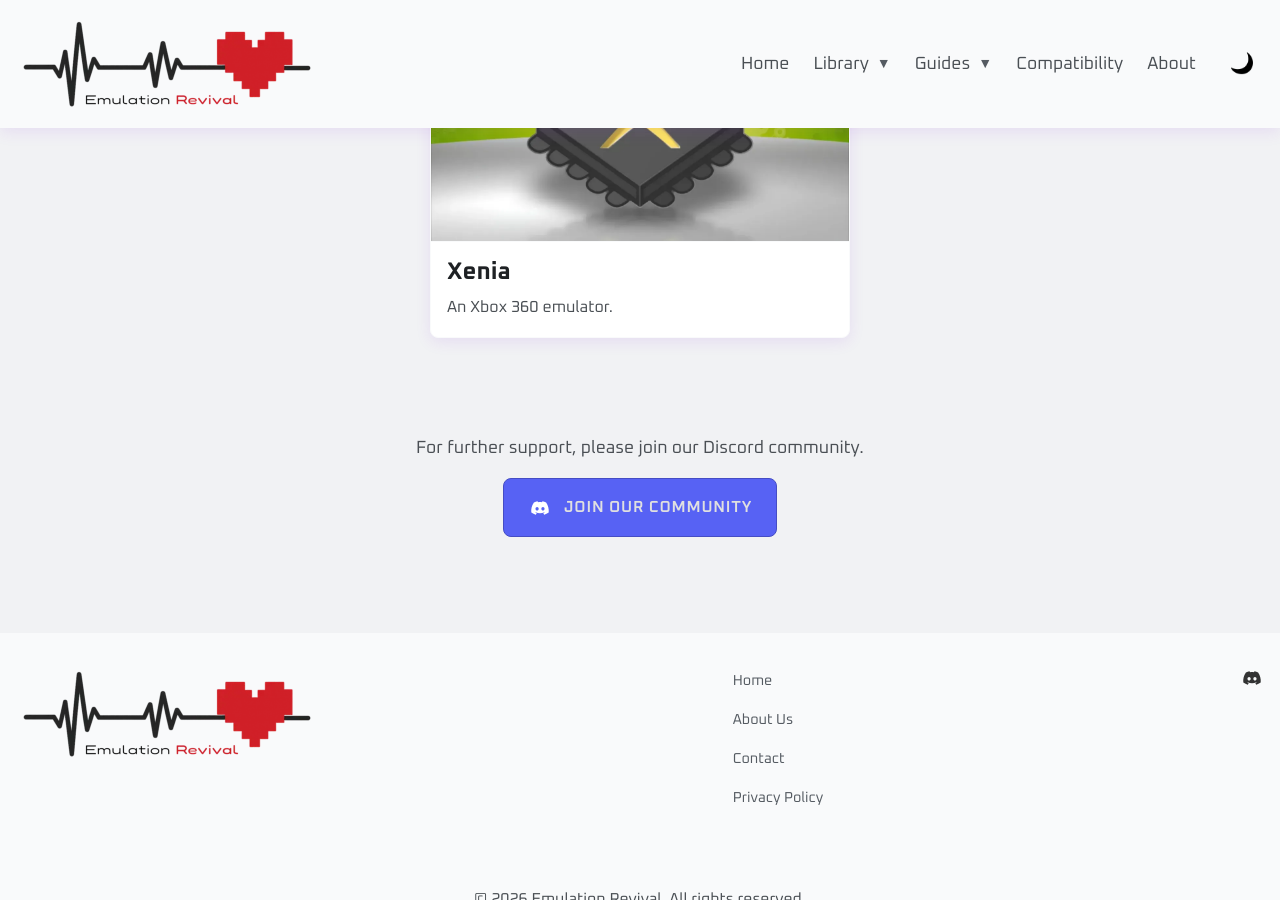
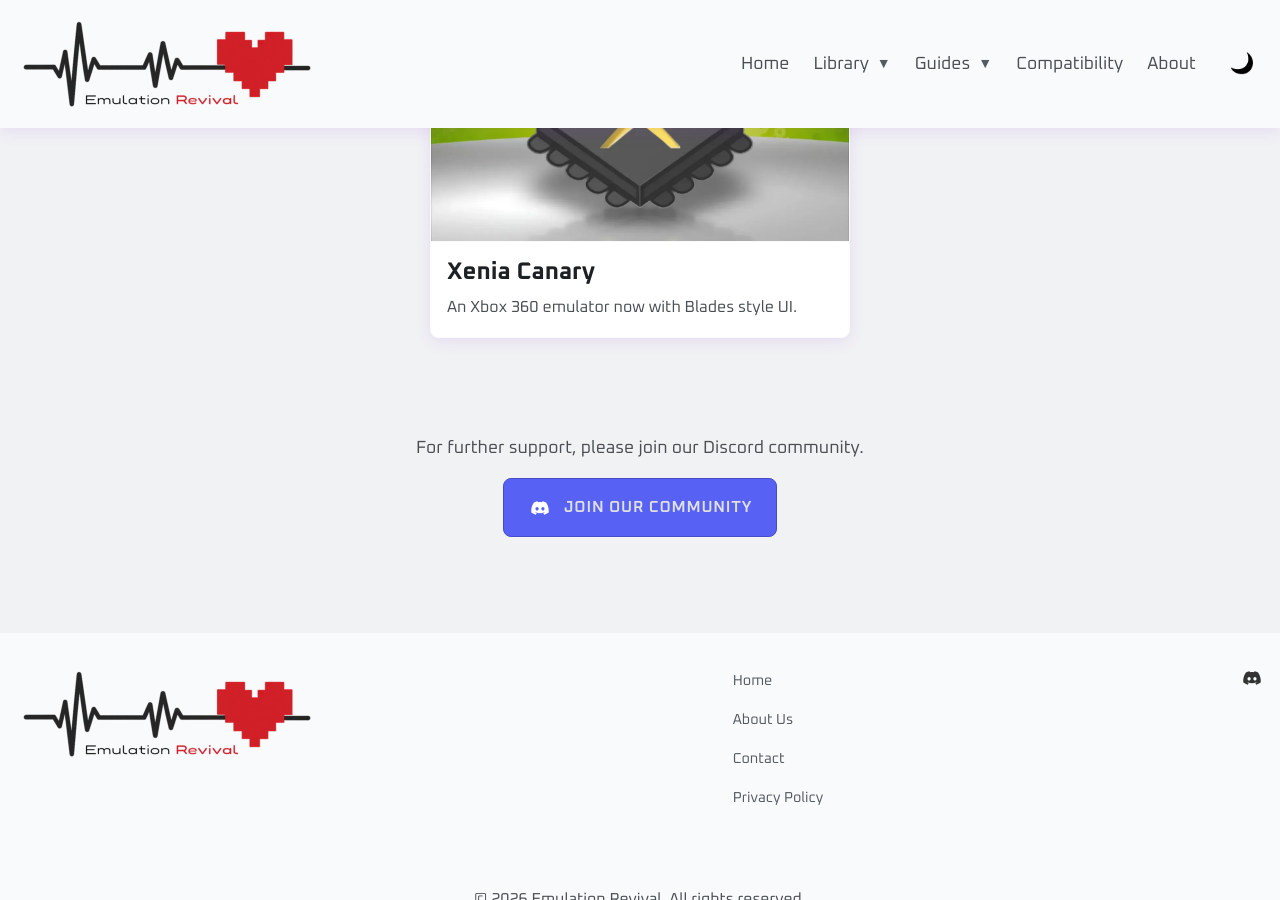
Before and after one commit to EmulationRevival/emulationrevival.github.io, a Jekyll site: the page built from xbox-dev-mode/emulators.html, in a window 1280 px wide and 900 px high, scrolled down 3702 px. Built offline with Jekyll 4.4.1, drawn with Linux system fonts in a browser that asks for light colours.

Commit message:
Updated Xenia build

```diff
--- a/xbox-dev-mode/emulators.html
+++ b/xbox-dev-mode/emulators.html
@@ -613,32 +613,31 @@
     </div>
 </div>
 
-                        <div class="card" id="xenia">
-                            <a href="#" class="card-link" data-modal-trigger="xenia">
+                        <div class="card" id="xenia-canary">
+                            <a href="#" class="card-link" data-modal-trigger="xenia-canary">
                                 <div class="card-image-container">
-                                    <img src="/xbox-dev-mode/images/emulators/xenia.webp" alt="Xenia Logo" class="card-image">
+                                    <img src="/xbox-dev-mode/images/emulators/xenia.webp" alt="Xenia Canary Logo" class="card-image">
                                 </div>
                                 <div class="card-content">
-                                    <h3 class="card-title" id="xenia-title">Xenia</h3>
-                                    <p class="card-description">An Xbox 360 emulator.</p>
+                                    <h3 class="card-title" id="xenia-canary-title">Xenia Canary</h3>
+                                    <p class="card-description">An Xbox 360 emulator now with Blades style UI.</p>
                                 </div>
                             </a>
-                            <div class="card-modal-content" data-modal-id="xenia" style="display: none;">
+                            <div class="card-modal-content" data-modal-id="xenia-canary" style="display: none;">
                                 <ul class="info-list">
                                     <li><strong>Developer:</strong> <a href="https://github.com/xenia-project" class="contributor-name-link">Xenia Project</a></li>
-                                    <li><strong>UWP Port by:</strong>
-                                        <div class="contributor-container">
-                                            <a href="#" class="contributor-name-link popover-trigger">Sir Mangler</a>
-                                            <div class="popover-menu">
-                                                <a href="https://github.com/SirMangler" class="popover-link"><img src="/images/github-logo.svg" alt="GitHub Logo" class="popover-icon">View on GitHub</a>
-                                                <a href="https://ko-fi.com/sirmangler" class="popover-link"><img src="/images/kofi-logo.svg" alt="Ko-fi Logo" class="popover-icon">Support on Ko-fi</a>
-                                            </div>
+                                    <li><strong>UWP Port by:</strong> <div class="contributor-container">
+                                        <a href="#" class="contributor-name-link popover-trigger">Sir Mangler</a>
+                                        <div class="popover-menu">
+                                        <a href="https://github.com/SirMangler" class="popover-link"><img src="/images/github-logo.svg" alt="GitHub Logo" class="popover-icon">View on GitHub</a>
+                                        <a href="https://ko-fi.com/sirmangler" class="popover-link"><img src="/images/kofi-logo.svg" alt="Ko-fi Logo" class="popover-icon">Support on Ko-fi</a>
                                         </div>
-                                    </li>
+                                    </div></li>
+                                    <li><strong>Maintained by:</strong> <a href="https://github.com/danprice142" class="contributor-name-link">DanP</a></li>
                                     <li><strong>Compatibility:</strong> Xbox Series S|X</li>
                                 </ul>
                                 <div class="card-actions">
-                                    <a href="#" class="btn btn-primary download-link" data-app-id="xenia" data-asset-id="xenia">Download</a>
+                                    <a href="#" class="btn btn-primary download-link" data-app-id="xeniaCanary" data-asset-id="xenia">Download</a>
                                     <a href="https://youtu.be/rXAWYeJ0yRw" class="btn btn-youtube">Watch Tutorial</a>
                                 </div>
                             </div>
```
Also changed, not shown: json/devmode.manifest.json (+4 -4 lines).
